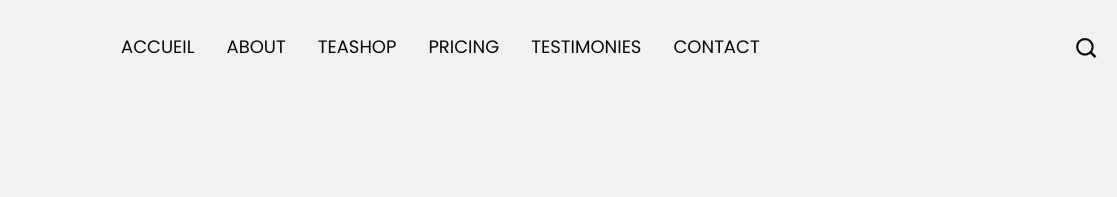
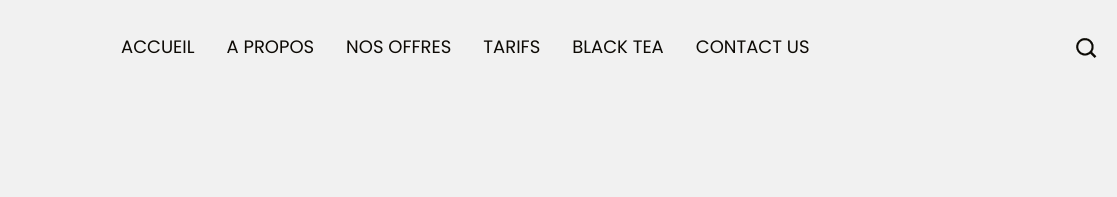
Before and after one commit to ounissaamri/john2, a plain HTML site: page index.html in a window 1280 px wide. Shown: the top 197 px of the page, 163-1280 px from the left. Drawn offline with nearby package versions, Linux system fonts and the light colour scheme; files whose address does not match are found by name.

Commit message:
modif projects

```diff
--- a/index.html
+++ b/index.html
@@ -41,11 +41,11 @@
             <div class="collapse navbar-collapse" id="navbarNavAltMarkup">
                <div class="navbar-nav">
                   <a class="nav-item nav-link" href="index.html">Accueil</a>
-                  <a class="nav-item nav-link" href="about.html">About</a>
-                  <a class="nav-item nav-link" href="teashop.html">Teashop</a>
-                  <a class="nav-item nav-link" href="pricing.html">Pricing</a>
-                  <a class="nav-item nav-link" href="testimonies.html">Testimonies</a>
-                  <a class="nav-item nav-link" href="contact.html">Contact</a>
+                  <a class="nav-item nav-link" href="about.html">a propos</a>
+                  <a class="nav-item nav-link" href="teashop.html">Nos offres</a>
+                  <a class="nav-item nav-link" href="pricing.html">Tarifs</a>
+                  <a class="nav-item nav-link" href="testimonies.html">black tea</a>
+                  <a class="nav-item nav-link" href="contact.html">contact us</a>
                </div>
             </div>
             <div class="login_menu">
```
